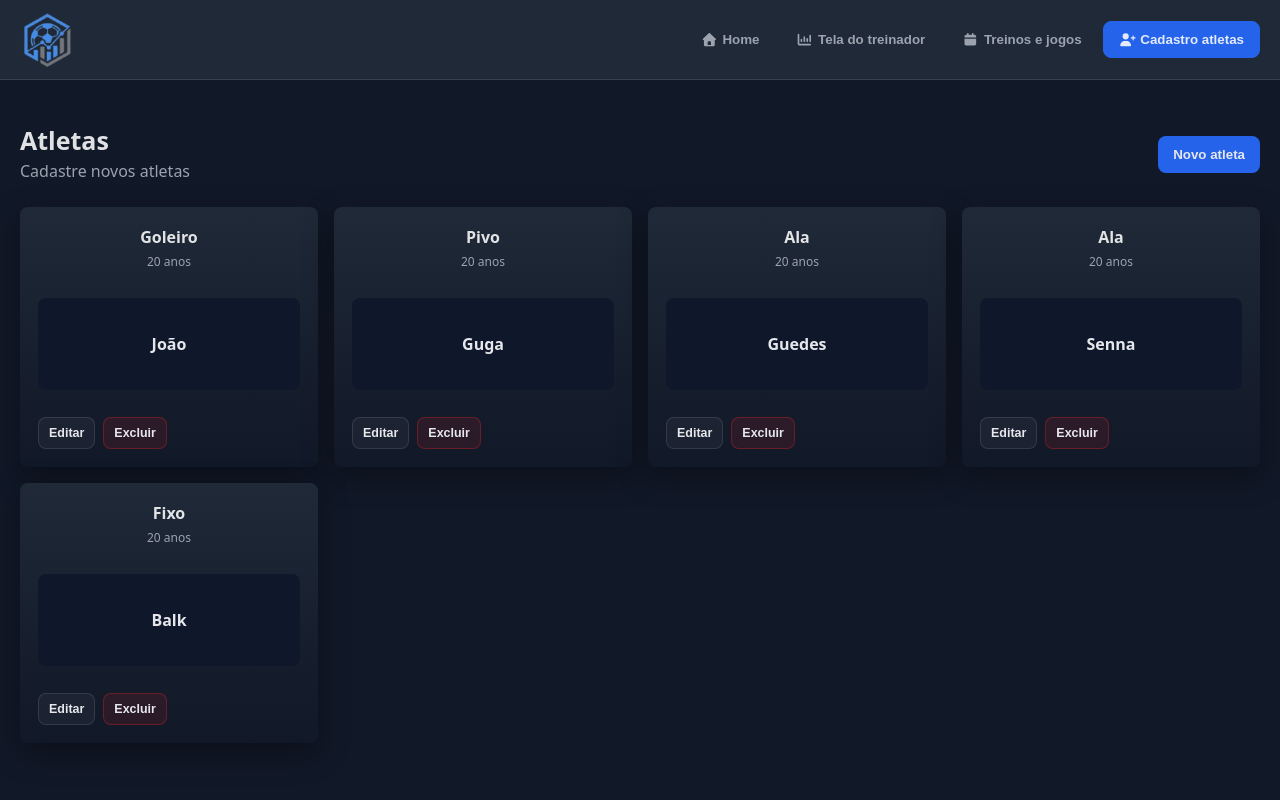
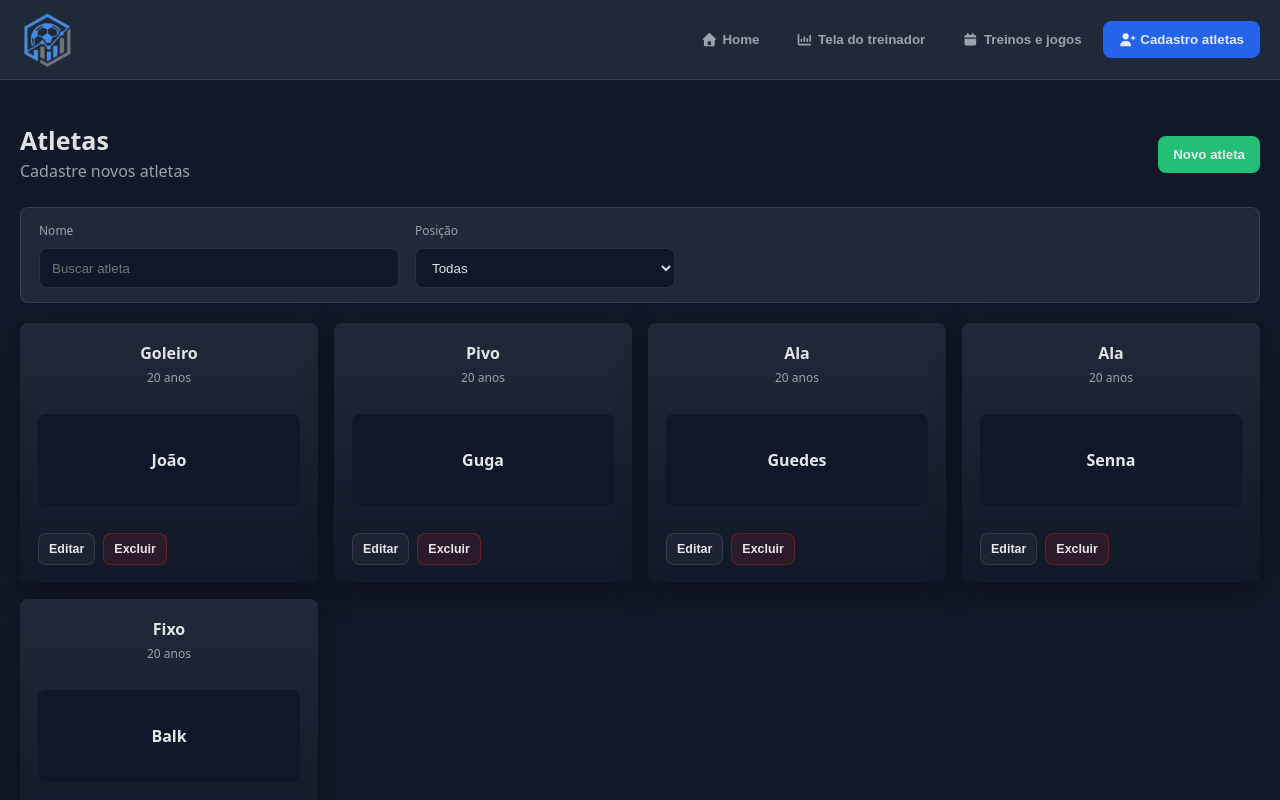
Before and after one commit to diogodls/player, a React (Vite) app: page /athlete-registration in a window 1280 px wide. Shown: the top 800 px of the page. Built offline with nearby package versions, Linux system fonts and the light colour scheme; data requests are answered from the project's data file.

Commit message:
feat(#38): adiciona filtros e busca

```diff
--- a/src/components/CoachDashboard/PlayersSection/PlayerCard/PlayerCard.module.scss
+++ b/src/components/CoachDashboard/PlayersSection/PlayerCard/PlayerCard.module.scss
@@ -10,6 +10,7 @@
   box-shadow: 0 10px 30px rgba(0, 0, 0, 0.35);
   transition: all .2s ease-in-out;
   text-decoration: none;
+  cursor: pointer;
 
   &:hover {
     transform: scale(1.03);
--- a/src/components/PlayerView/IndividualPlayer.module.scss
+++ b/src/components/PlayerView/IndividualPlayer.module.scss
@@ -18,7 +18,9 @@
       .icon {
         cursor: pointer;
         background: var(--surface);
+        border: 0;
         border-radius: 4px;
+        color: var(--text-primary);
         padding: 8px;
         font-size: 1em;
         height: fit-content;
--- a/src/components/PlayerView/IndividualPlayer.tsx
+++ b/src/components/PlayerView/IndividualPlayer.tsx
@@ -54,9 +54,9 @@ const IndividualPlayer = ({player, team, metrics}: IndividualPlayer) => {
     <div className={styles.playerView}>
       <div className={styles.header}>
         <div className={styles.playerName}>
-          <span className={styles.icon} onClick={() => navigate('/coach-dashboard')}>
+          <button className={styles.icon} type="button" onClick={() => navigate(-1)} aria-label="Voltar">
             <FontAwesomeIcon icon={faArrowLeft} />
-          </span>
+          </button>
           <div className={styles.player}>
             <span className={styles.name}>{player.name}</span>
             <span>{player.position}</span>
--- a/src/pages/AthleteRegistrationScreen/AthleteRegistrationScreen.module.scss
+++ b/src/pages/AthleteRegistrationScreen/AthleteRegistrationScreen.module.scss
@@ -34,10 +34,61 @@
   min-height: 37px;
   border: 1px solid transparent;
   border-radius: var(--border-radius);
-  background: var(--selected-blue);
+  background: var(--green);
   color: var(--text-light);
   padding: 0 14px;
   font-weight: 700;
+  cursor: pointer;
+  transition: background 0.2s ease-in-out;
+
+  &:hover {
+    background: color-mix(in srgb, var(--green) 80%, white);
+  }
+}
+
+.filters {
+  display: grid;
+  grid-template-columns: minmax(220px, 360px) minmax(180px, 260px);
+  gap: 16px;
+  margin-bottom: 20px;
+  padding: 14px 18px;
+  border: 1px solid var(--border-20);
+  border-radius: var(--border-radius);
+  background: var(--surface);
+}
+
+.filterGroup {
+  display: flex;
+  flex-direction: column;
+  gap: 8px;
+  min-width: 0;
+}
+
+.filterLabel {
+  color: var(--text-muted);
+  font-size: 12px;
+  font-weight: 500;
+}
+
+.input,
+.select {
+  width: 100%;
+  min-height: 40px;
+  border: 1px solid var(--border-20);
+  border-radius: var(--border-radius);
+  background: var(--surface-dark);
+  color: var(--text-primary);
+  padding: 0 12px;
+  outline: none;
+  transition: border-color 0.2s ease, background 0.2s ease;
+
+  &:focus {
+    border-color: var(--selected-blue);
+    background: var(--bg-dark);
+  }
+}
+
+.select {
   cursor: pointer;
 }
 
@@ -46,9 +97,6 @@
   border-radius: var(--border-radius);
   background: rgba(31, 41, 55, 0.92);
   box-shadow: 0 16px 40px rgba(0, 0, 0, 0.22);
-}
-
-.emptyState {
   padding: 32px 24px;
   text-align: center;
 }
@@ -140,6 +188,10 @@
     width: 100%;
   }
 
+  .filters {
+    grid-template-columns: 1fr;
+  }
+
   .list {
     grid-template-columns: repeat(auto-fill, minmax(210px, 1fr));
   }
--- a/src/pages/AthleteRegistrationScreen/AthleteRegistrationScreen.tsx
+++ b/src/pages/AthleteRegistrationScreen/AthleteRegistrationScreen.tsx
@@ -1,4 +1,4 @@
-import { useMemo, useState } from "react";
+import { useEffect, useMemo, useState } from "react";
 import { useNavigate } from "react-router";
 import AthleteForm, { type AthleteFormValues } from "../../components/AthleteRegistration/AthleteForm/AthleteForm";
 import DeleteAthleteModal from "../../components/AthleteRegistration/DeleteAthleteModal/DeleteAthleteModal";
@@ -18,6 +18,7 @@ type Athlete = {
 };
 
 const ATHLETES_PER_PAGE = 8;
+type PositionFilter = "all" | (typeof PLAYERS_POSITIONS)[number];
 
 const AthleteRegistrationScreen = () => {
   const navigate = useNavigate();
@@ -28,6 +29,8 @@ const AthleteRegistrationScreen = () => {
   const [editingAthlete, setEditingAthlete] = useState<Athlete | null>(null);
   const [athleteToDelete, setAthleteToDelete] = useState<Athlete | null>(null);
   const [currentPage, setCurrentPage] = useState(1);
+  const [nameFilter, setNameFilter] = useState("");
+  const [positionFilter, setPositionFilter] = useState<PositionFilter>("all");
 
   const mockAthletes = useMemo<Athlete[]>(
     () =>
@@ -42,12 +45,28 @@ const AthleteRegistrationScreen = () => {
   );
 
   const displayedAthletes = hasLocalAthleteChanges ? athletes : mockAthletes;
-  const totalPages = Math.max(1, Math.ceil(displayedAthletes.length / ATHLETES_PER_PAGE));
+  const filteredAthletes = useMemo(() => {
+    const normalizedName = nameFilter.trim().toLocaleLowerCase();
+
+    return displayedAthletes.filter((athlete) => {
+      const matchesName = athlete.name.toLocaleLowerCase().includes(normalizedName);
+      const matchesPosition =
+        positionFilter === "all" || athlete.position === positionFilter;
+
+      return matchesName && matchesPosition;
+    });
+  }, [displayedAthletes, nameFilter, positionFilter]);
+  const hasActiveFilters = Boolean(nameFilter.trim()) || positionFilter !== "all";
+  const totalPages = Math.max(1, Math.ceil(filteredAthletes.length / ATHLETES_PER_PAGE));
   const safeCurrentPage = Math.min(currentPage, totalPages);
   const pagedAthletes = useMemo(() => {
     const startIndex = (safeCurrentPage - 1) * ATHLETES_PER_PAGE;
-    return displayedAthletes.slice(startIndex, startIndex + ATHLETES_PER_PAGE);
-  }, [displayedAthletes, safeCurrentPage]);
+    return filteredAthletes.slice(startIndex, startIndex + ATHLETES_PER_PAGE);
+  }, [filteredAthletes, safeCurrentPage]);
+
+  useEffect(() => {
+    setCurrentPage(1);
+  }, [nameFilter, positionFilter]);
 
   const formInitialValues = useMemo<AthleteFormValues | undefined>(
     () =>
@@ -121,9 +140,42 @@ const AthleteRegistrationScreen = () => {
           </button>
         </div>
 
-        {displayedAthletes.length === 0 ? (
+        <div className={styles.filters}>
+          <label className={styles.filterGroup} htmlFor="athlete-name-filter">
+            <span className={styles.filterLabel}>Nome</span>
+            <input
+              id="athlete-name-filter"
+              className={styles.input}
+              type="search"
+              value={nameFilter}
+              placeholder="Buscar atleta"
+              onChange={(event) => setNameFilter(event.target.value)}
+            />
+          </label>
+
+          <label className={styles.filterGroup} htmlFor="athlete-position-filter">
+            <span className={styles.filterLabel}>Posição</span>
+            <select
+              id="athlete-position-filter"
+              className={styles.select}
+              value={positionFilter}
+              onChange={(event) => setPositionFilter(event.target.value as PositionFilter)}
+            >
+              <option value="all">Todas</option>
+              {PLAYERS_POSITIONS.map((position) => (
+                <option key={position} value={position}>
+                  {position === "Pivo" ? "Pivô" : position}
+                </option>
+              ))}
+            </select>
+          </label>
+        </div>
+
+        {filteredAthletes.length === 0 ? (
           <div className={styles.emptyState}>
-            <h2 className={styles.emptyTitle}>Nenhum atleta cadastrado</h2>
+            <h2 className={styles.emptyTitle}>
+              {hasActiveFilters ? "Nenhum atleta encontrado" : "Nenhum atleta cadastrado"}
+            </h2>
             <p className={styles.emptyDescription}>
               Abra o modal para salvar o primeiro atleta e começar a montar a lista local.
             </p>
```
